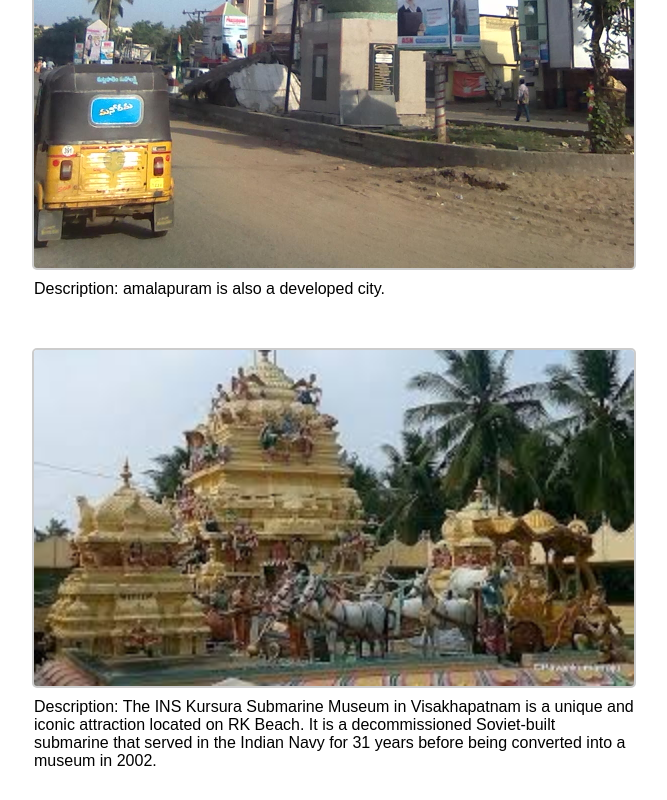
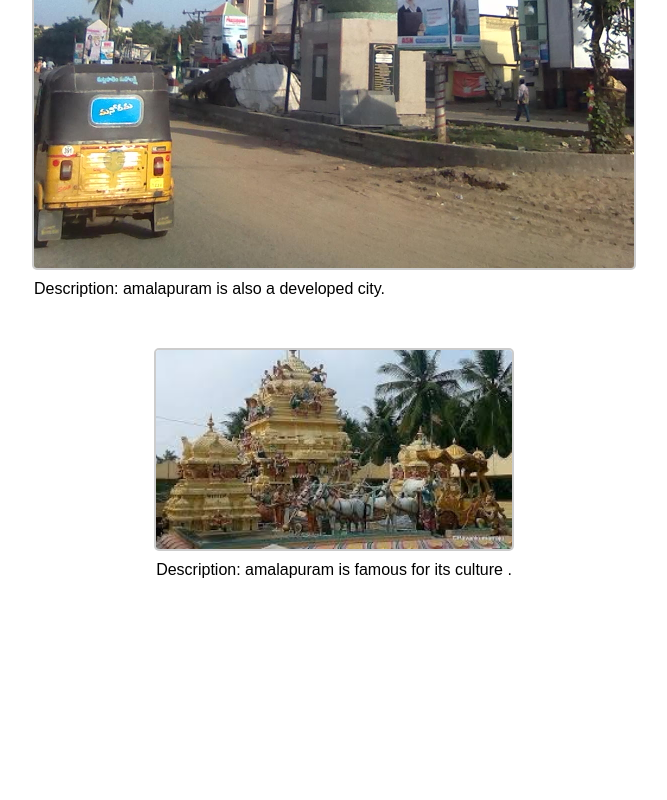
Before and after one commit to Vineel39/vineel, a plain HTML site: page index.html in a window 1280 px wide. Shown: the part 1618-2418 px from the top of the page, without its empty margins (306-973 px from the left). After the commit the page ends 2227 px from the top, so only its background shows below. Drawn offline with Linux system fonts and the light colour scheme.

Commit message:
Update index.html

```diff
--- a/index.html
+++ b/index.html
@@ -73,7 +73,7 @@
 
         <div class="image-container">
             <img src="amalapuram3.jpg" alt="Submarine Museum">
-            <p>Description: The INS Kursura Submarine Museum in Visakhapatnam is a unique and iconic attraction located on RK Beach. It is a decommissioned Soviet-built submarine that served in the Indian Navy for 31 years before being converted into a museum in 2002.</p>
+            <p>Description: amalapuram is famous for its culture .</p>
         </div>
     </section>
 </body>
```
